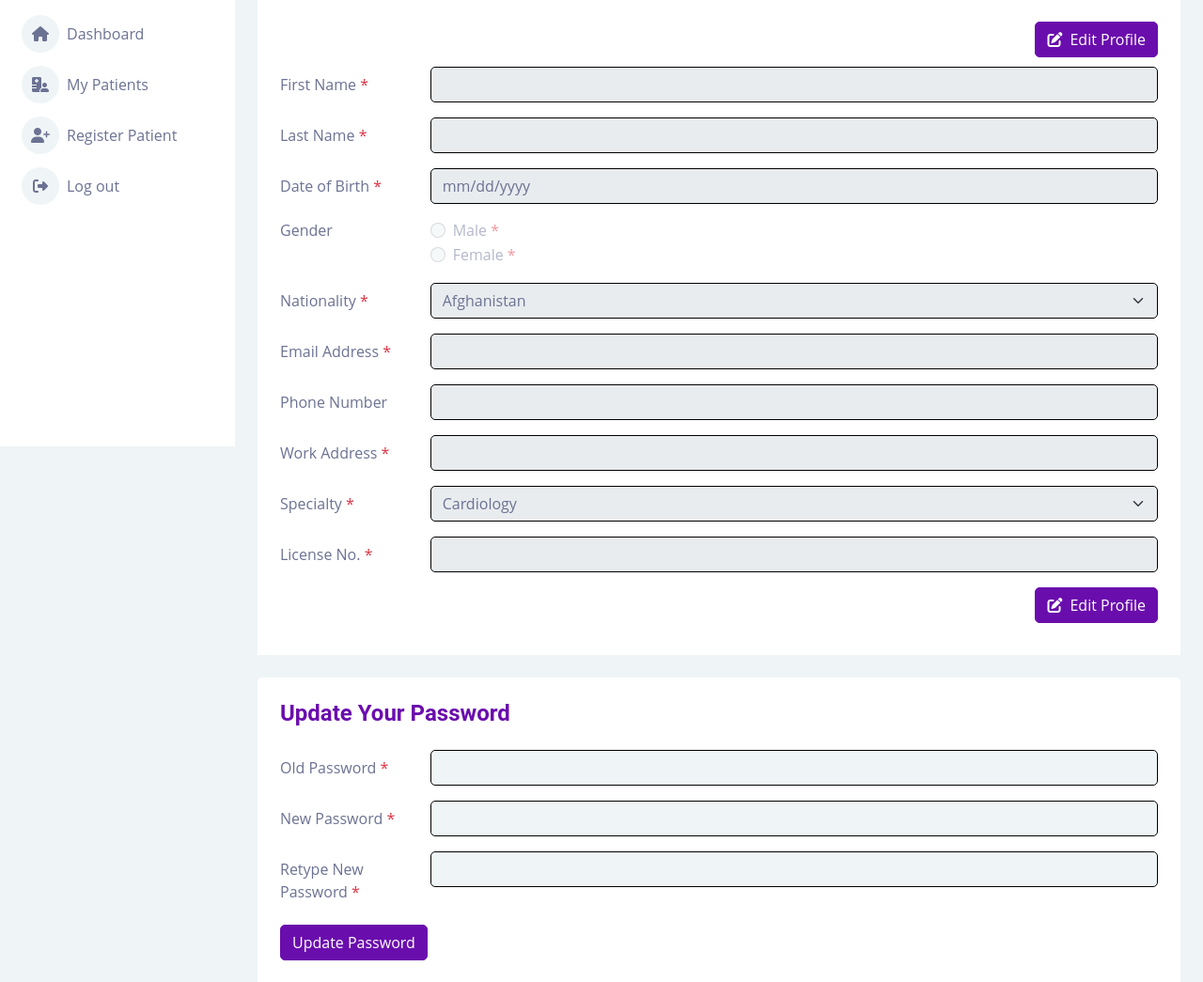
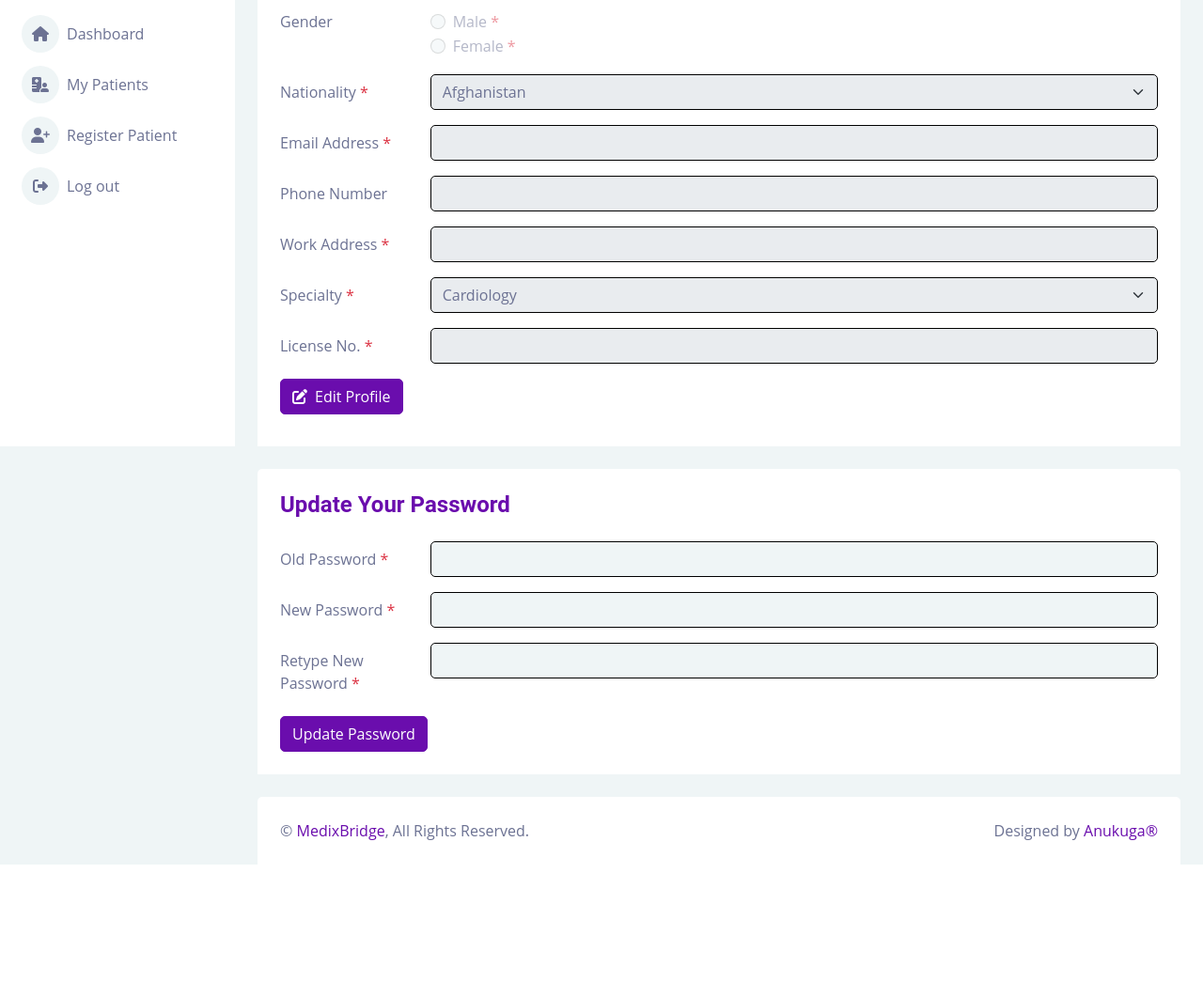
Before and after one commit to Anukuga/medix-bridge, a Flask app: template app/templates/my-profile.html in a window 1280 px wide. Shown: the part 325-1370 px from the top of the page at 94% size. After the commit the page ends 1245 px from the top, so only its background shows below. Run offline with Flask 2, Linux system fonts and the light colour scheme; the template is opened without the code that fills it, so the values that code supplies are empty; some libraries are stand-ins or nearby versions.

Commit message:
Refactor my-profile template to remove profile picture upload section and adjust button alignment

```diff
--- a/app/templates/my-profile.html
+++ b/app/templates/my-profile.html
@@ -114,37 +114,7 @@
 
 
                                         <form action="/my-profile" method="POST">
-                                                <div class="row mb-4">
-                                                        <label for="profilePicture"
-                                                                class="col-sm-2 col-form-label">Profile Picture</label>
-                                                        <div class="col-sm-10 text-center">
-                                                                <div class="position-relative"
-                                                                        style="width: 150px; height: 150px; margin: auto;">
-                                                                        <!-- Circular Preview -->
-                                                                        <img id="profilePreview"
-                                                                                src="{{ user_profile.profile_picture or url_for('static', filename='img/default-profile.png') }}"
-                                                                                alt="Profile Picture"
-                                                                                class="rounded-circle img-fluid"
-                                                                                style="width: 150px; height: 150px; object-fit: cover;">
-
-                                                                        <!-- Hover Edit Icon -->
-                                                                        <div class="position-absolute top-50 start-50 translate-middle"
-                                                                                style="display: none;" id="editIcon">
-                                                                                <i
-                                                                                        class="fa fa-pencil text-white bg-primary rounded-circle p-2"></i>
-                                                                        </div>
-                                                                </div>
-                                                                <!-- File Input -->
-                                                                <input type="file" id="profilePicture"
-                                                                        name="profile_picture" accept="image/*"
-                                                                        style="display: none;">
-                                                        </div>
-                                                </div>
                                                 <div class="button-group-top text-end">
-                                                        <button type="button" class="btn btn-primary"
-                                                                id="editProfileBtnTop">
-                                                                <i class="fa fa-edit me-2"></i>Edit Profile
-                                                        </button>
                                                         <button type="submit" class="btn btn-primary"
                                                                 id="saveChangesBtnTop" style="display: none;">
                                                                 <i class="fa fa-save me-2"></i>Save Changes
@@ -1173,7 +1143,7 @@
                                                                         disabled required>
                                                         </div>
                                                 </div>
-                                                <div class="button-group-top text-end">
+                                                <div class="button-group-top text-start">
                                                         <button type="button" class="btn btn-primary"
                                                                 id="editProfileBtn">
                                                                 <i class="fa fa-edit me-2"></i>Edit Profile
```
